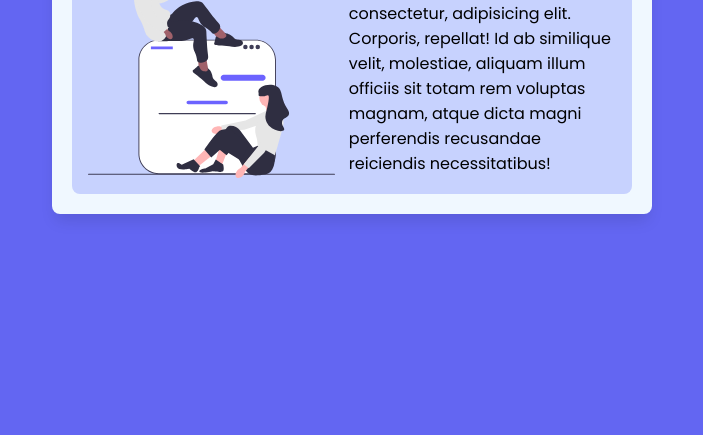
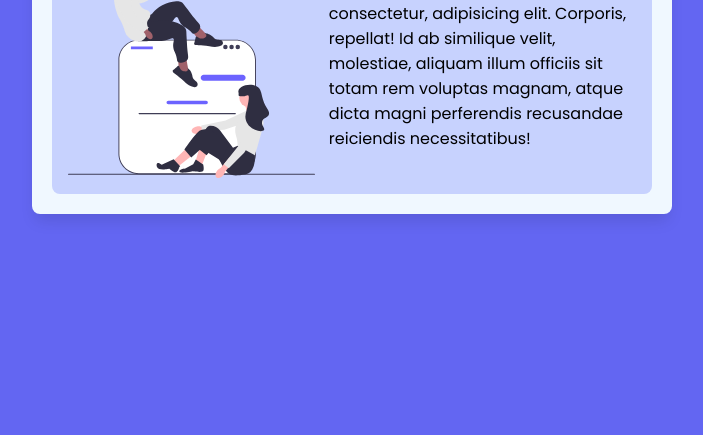
Before and after one commit to Projetos392/Loja-de-seguidores, a plain HTML site: page 404.html in a window 1280 px wide. Shown: the part 365-800 px from the top of the page, without its empty margins (288-991 px from the left). Drawn offline with Linux system fonts and the light colour scheme.

Commit message:
Update styles.css

```diff
--- a/src/styles/styles.css
+++ b/src/styles/styles.css
@@ -8,7 +8,7 @@
 
     padding: 0;
 
-    box-sizing: border-box;
+    box-sizing: none;
 
     font-family: 'Poppins', sans-serif;
 
```
